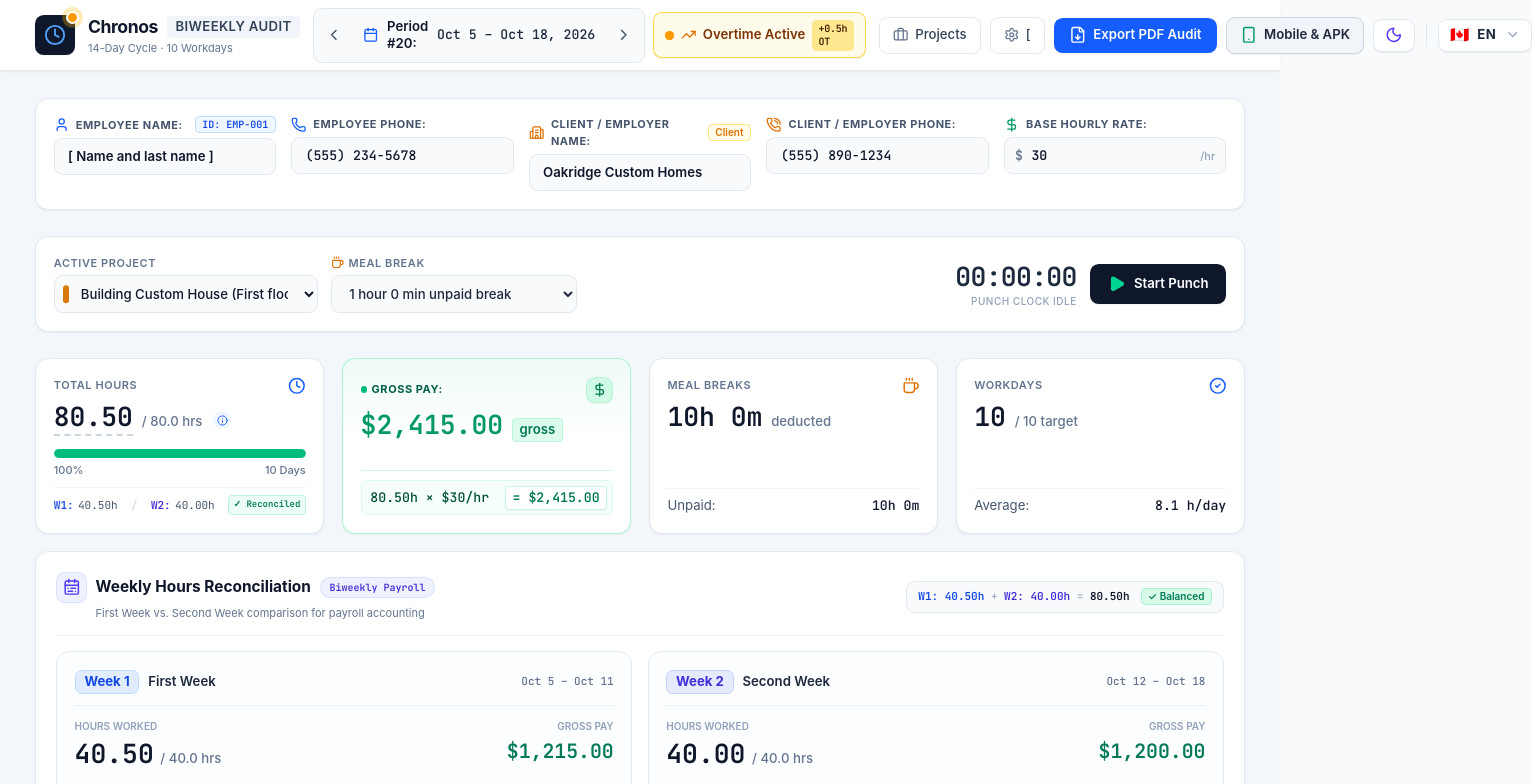
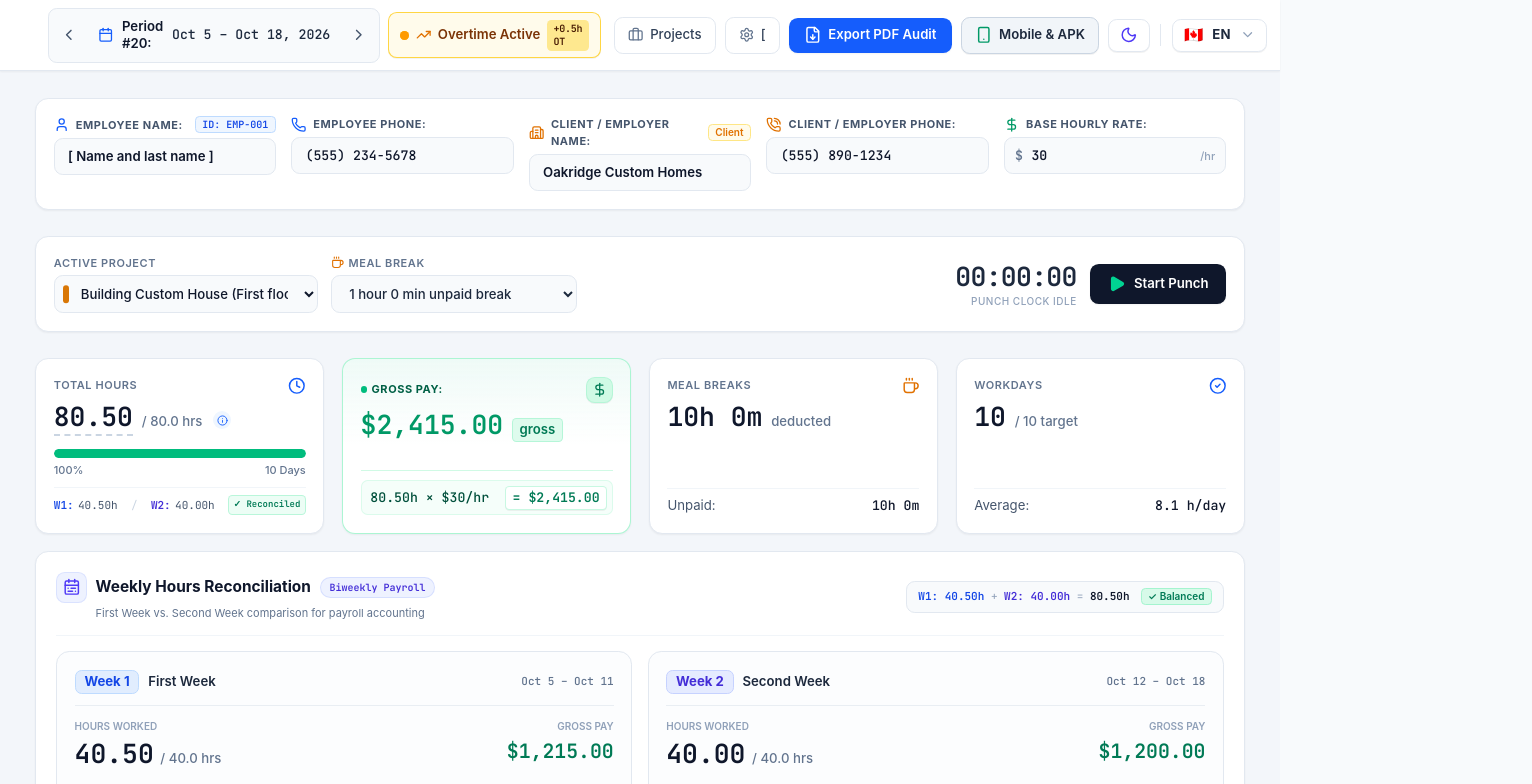
Before and after one commit to zidoune/ZA-Biweekly-Timesheet-APK-Git, a React (Vite) app: page / in a window 1280 px wide. Shown: the top 784 px of the page, 1532 px wide, since content can reach past the window. Built offline with nearby package versions, Linux system fonts and the light colour scheme.

Commit message:
Remove Chronos branding from app header

```diff
--- a/src/components/Header.tsx
+++ b/src/components/Header.tsx
@@ -5,7 +5,6 @@
   FileDown,
   Briefcase,
   Settings,
-  Clock,
   TrendingUp,
   Smartphone,
 } from 'lucide-react';
@@ -57,34 +56,8 @@
     <header className="app-safe-header bg-white border-b border-slate-200 sticky top-0 z-30 shadow-xs">
       <div className="max-w-7xl mx-auto px-3 sm:px-6 lg:px-8">
         <div className="flex items-center justify-between h-14 sm:h-16 gap-2 sm:gap-3">
-          {/* Zone 1: Wordmark & Brand */}
-          <div className="flex items-center gap-2.5 sm:gap-3 shrink-0">
-            <div className="relative w-8 h-8 sm:w-9 sm:h-9 rounded-lg bg-slate-900 text-white flex items-center justify-center shadow-xs">
-              <Clock className="w-4 h-4 sm:w-5 sm:h-5 text-blue-400" />
-              {isOvertime && (
-                <span
-                  className="absolute -top-1 -right-1 flex h-3 w-3"
-                  title={`${t.headerOvertimeBadge}: ${totalPeriodHours.toFixed(1)}h (>80h threshold)`}
-                >
-                  <span className="animate-ping absolute inline-flex h-full w-full rounded-full bg-amber-400 opacity-75"></span>
-                  <span className="relative inline-flex rounded-full h-3 w-3 bg-amber-500 border-2 border-white"></span>
-                </span>
-              )}
-            </div>
-            <div>
-              <div className="flex items-center gap-1.5 sm:gap-2">
-                <span className="font-bold text-slate-900 text-sm sm:text-base tracking-tight whitespace-nowrap">
-                  {t.appTitle}
-                </span>
-                <span className="text-[10px] sm:text-xs font-semibold px-1.5 sm:px-2 py-0.5 rounded-sm bg-slate-100 text-slate-700 tracking-wide uppercase hidden min-[420px]:inline-block">
-                  {t.appSubtitle}
-                </span>
-              </div>
-              <p className="text-[11px] text-slate-500 hidden sm:block whitespace-nowrap">
-                {t.cycleInfo}
-              </p>
-            </div>
-          </div>
+          {/* Brand icon and “Chronos” wordmark removed; keep header actions aligned. */}
+          <div className="flex-1 min-w-0" aria-hidden="true" />
 
           {/* Zone 2: Pay Period Navigator & Period Selector (Desktop Center View) */}
           <div className="hidden md:flex items-center gap-2">
```
